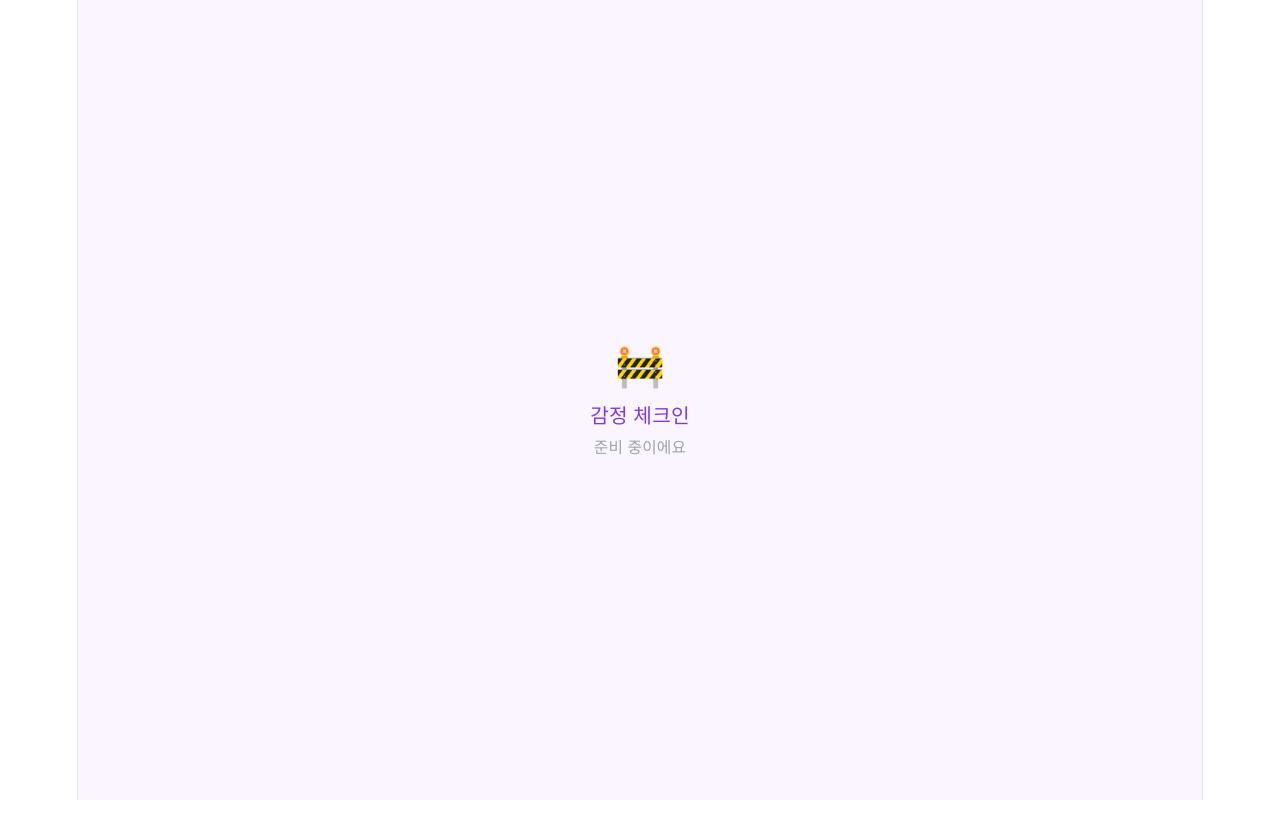
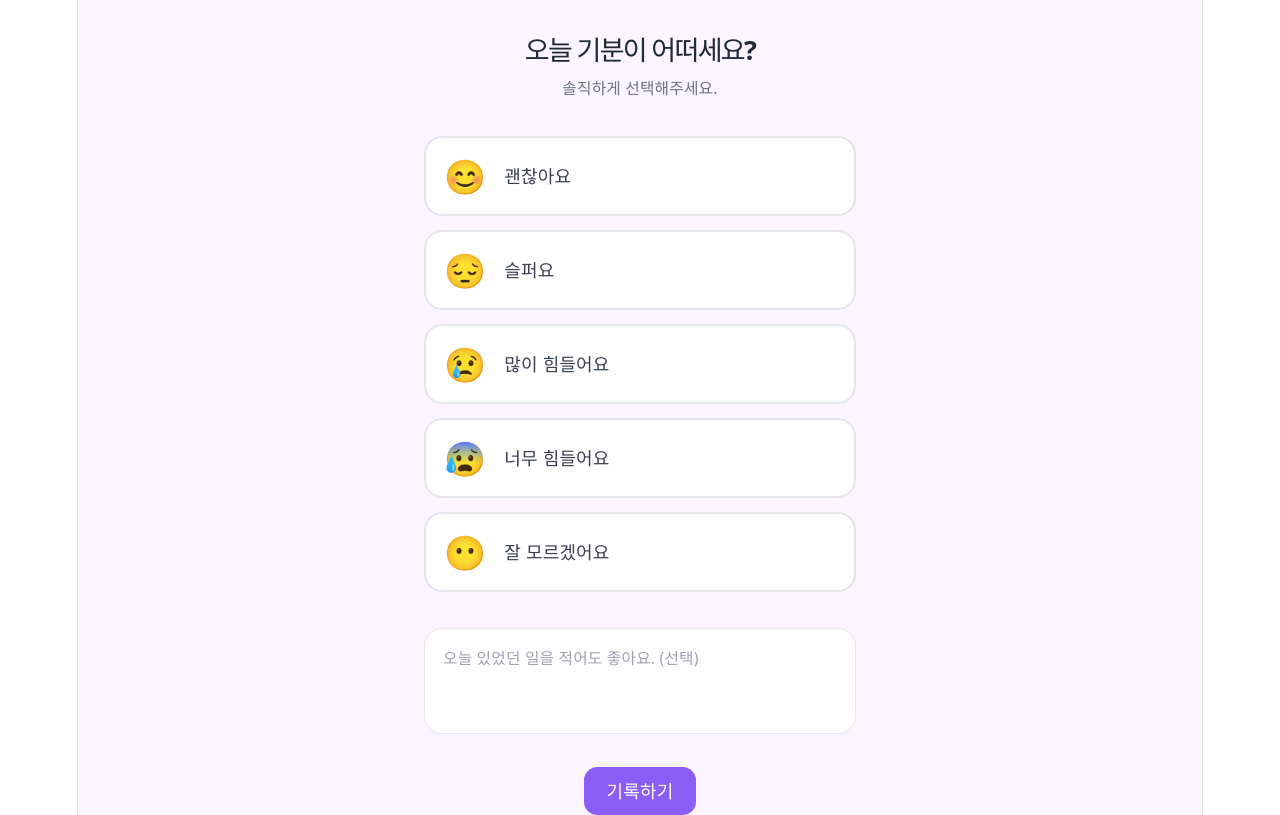
Before and after one commit to mosejong/Rainbow-Bridge, a React app in the folder frontend/: page /emotion in a window 1280 px wide. Built offline with nearby package versions, Linux system fonts and the light colour scheme; no server answers; the HTML template or start-up script is replaced by a standard one.

Commit message:
feat: 감정 체크인·추모 메시지 페이지 구현 및 환경변수 예시 추가

```diff
--- a/frontend/src/App.jsx
+++ b/frontend/src/App.jsx
@@ -1,5 +1,7 @@
 import { BrowserRouter, Routes, Route, Navigate } from 'react-router-dom';
 import ProfilePage from './pages/ProfilePage';
+import EmotionPage from './pages/EmotionPage';
+import MessagePage from './pages/MessagePage';
 
 function ComingSoon({ name }) {
   return (
@@ -19,8 +21,8 @@ function App() {
       <Routes>
         <Route path="/" element={<Navigate to="/profile" replace />} />
         <Route path="/profile" element={<ProfilePage />} />
-        <Route path="/emotion" element={<ComingSoon name="감정 체크인" />} />
-        <Route path="/message" element={<ComingSoon name="AI 추모 메시지" />} />
+        <Route path="/emotion" element={<EmotionPage />} />
+        <Route path="/message" element={<MessagePage />} />
         <Route path="/tts" element={<ComingSoon name="TTS 음성 낭독" />} />
         <Route path="/mission" element={<ComingSoon name="미션 카드" />} />
         <Route path="/timeline" element={<ComingSoon name="추모 타임라인" />} />
--- /dev/null
+++ b/frontend/src/api/emotions.js
@@ -0,0 +1,6 @@
+import api from './axiosInstance';
+
+export async function postEmotion({ pet_id, mood, note }) {
+  const { data } = await api.post('/api/v1/emotions', { pet_id, mood, note });
+  return data;
+}
--- /dev/null
+++ b/frontend/src/api/messages.js
@@ -0,0 +1,6 @@
+import api from './axiosInstance';
+
+export async function generateMessage({ pet_id }) {
+  const { data } = await api.post('/api/v1/messages/generate', { pet_id });
+  return data;
+}
--- /dev/null
+++ b/frontend/src/pages/EmotionPage.jsx
@@ -0,0 +1,98 @@
+import { useState } from 'react';
+import { useNavigate } from 'react-router-dom';
+import SafetyModal from '../components/SafetyModal';
+import Button from '../components/Button';
+import { postEmotion } from '../api/emotions';
+
+const MOODS = [
+  { emoji: '😊', label: '괜찮아요' },
+  { emoji: '😔', label: '슬퍼요' },
+  { emoji: '😢', label: '많이 힘들어요' },
+  { emoji: '😰', label: '너무 힘들어요' },
+  { emoji: '😶', label: '잘 모르겠어요' },
+];
+
+const RISK_MOODS = ['너무 힘들어요'];
+
+export default function EmotionPage() {
+  const navigate = useNavigate();
+  const [selectedMood, setSelectedMood] = useState(null);
+  const [note, setNote] = useState('');
+  const [safetyOpen, setSafetyOpen] = useState(false);
+  const [loading, setLoading] = useState(false);
+  const [error, setError] = useState('');
+
+  async function handleSubmit() {
+    if (!selectedMood) {
+      setError('오늘 기분을 선택해주세요.');
+      return;
+    }
+    setError('');
+    setLoading(true);
+
+    try {
+      const petId = localStorage.getItem('pet_id');
+      const response = await postEmotion({ pet_id: petId, mood: selectedMood, note });
+
+      if (response.risk_level >= 2 || RISK_MOODS.includes(selectedMood)) {
+        setSafetyOpen(true);
+        return;
+      }
+      navigate('/message');
+    } catch {
+      // 백엔드 연결 전 mock 처리
+      if (RISK_MOODS.includes(selectedMood)) {
+        setSafetyOpen(true);
+        return;
+      }
+      navigate('/message');
+    } finally {
+      setLoading(false);
+    }
+  }
+
+  return (
+    <div className="min-h-screen bg-purple-50 flex items-center justify-center px-4">
+      <div className="w-full max-w-sm">
+        <h1 className="text-2xl font-bold text-gray-800 text-center mb-2">오늘 기분이 어떠세요?</h1>
+        <p className="text-gray-500 text-center text-sm mb-8">솔직하게 선택해주세요.</p>
+
+        <div className="flex flex-col gap-3 mb-8">
+          {MOODS.map(({ emoji, label }) => (
+            <button
+              key={label}
+              onClick={() => setSelectedMood(label)}
+              className={`flex items-center gap-4 p-4 rounded-2xl border-2 transition-all text-left
+                ${selectedMood === label
+                  ? 'border-violet-500 bg-violet-50 shadow-md'
+                  : 'border-gray-200 bg-white hover:border-violet-300'}`}
+            >
+              <span className="text-3xl">{emoji}</span>
+              <span className={`font-medium ${selectedMood === label ? 'text-violet-700' : 'text-gray-700'}`}>
+                {label}
+              </span>
+            </button>
+          ))}
+        </div>
+
+        <div className="mb-6">
+          <textarea
+            value={note}
+            onChange={(e) => setNote(e.target.value)}
+            placeholder="오늘 있었던 일을 적어도 좋아요. (선택)"
+            className="w-full p-4 rounded-2xl border border-gray-200 bg-white resize-none text-gray-700 text-sm focus:outline-none focus:border-violet-400"
+            rows={3}
+          />
+        </div>
+
+        {error && <p className="text-red-500 text-sm text-center mb-3">{error}</p>}
+
+        <Button onClick={handleSubmit} disabled={loading} variant="primary">
+          {loading ? '기록 중...' : '기록하기'}
+        </Button>
+      </div>
+
+      <SafetyModal isOpen={safetyOpen} onClose={() => { setSafetyOpen(false); navigate('/message'); }} />
+    </div>
+  );
+}
--- /dev/null
+++ b/frontend/src/pages/MessagePage.jsx
@@ -0,0 +1,86 @@
+import { useState, useEffect } from 'react';
+import { useNavigate } from 'react-router-dom';
+import Card from '../components/Card';
+import Button from '../components/Button';
+import LoadingSpinner from '../components/LoadingSpinner';
+import { generateMessage } from '../api/messages';
+import { mockMessage } from '../api/mock';
+
+export default function MessagePage() {
+  const navigate = useNavigate();
+  const [message, setMessage] = useState(null);
+  const [loading, setLoading] = useState(true);
+  const [error, setError] = useState('');
+
+  const petName = localStorage.getItem('pet_name') || '소중한 친구';
+
+  async function fetchMessage() {
+    setLoading(true);
+    setError('');
+    setMessage(null);
+
+    try {
+      const petId = localStorage.getItem('pet_id');
+      const data = await generateMessage({ pet_id: petId });
+      setMessage(data);
+      localStorage.setItem('message_id', data._id);
+    } catch {
+      // 백엔드 연결 전 mock 처리
+      setMessage(mockMessage);
+      localStorage.setItem('message_id', mockMessage._id);
+    } finally {
+      setLoading(false);
+    }
+  }
+
+  useEffect(() => {
+    fetchMessage();
+  }, []);
+
+  return (
+    <div className="min-h-screen bg-purple-50 flex items-center justify-center px-4">
+      <div className="w-full max-w-sm">
+        <h1 className="text-2xl font-bold text-gray-800 text-center mb-2">
+          {petName}와(과)의 추억
+        </h1>
+        <p className="text-gray-500 text-center text-sm mb-8">
+          소중한 기억을 담아 메시지를 만들었어요.
+        </p>
+
+        {loading && (
+          <div className="text-center py-12">
+            <LoadingSpinner message={`${petName}의 추억을 떠올리고 있어요...`} />
+          </div>
+        )}
+
+        {!loading && error && (
+          <p className="text-red-500 text-sm text-center mb-4">{error}</p>
+        )}
+
+        {!loading && message && (
+          <>
+            <Card className="bg-violet-50 border border-violet-100 mb-6">
+              <p className="text-gray-700 leading-relaxed text-base whitespace-pre-wrap">
+                {message.content}
+              </p>
+              {message.tone && (
+                <p className="text-violet-400 text-xs mt-4 text-right">
+                  톤: {message.tone}
+                </p>
+              )}
+            </Card>
+
+            <div className="flex flex-col gap-3">
+              <Button variant="primary" onClick={() => navigate('/tts')}>
+                🔊 음성으로 듣기
+              </Button>
+              <Button variant="ghost" onClick={fetchMessage}>
+                🔄 다시 생성
+              </Button>
+            </div>
+          </>
+        )}
+      </div>
+    </div>
+  );
+}
```
Also changed, not shown: 1 other file (tests, documents, lock files or other folders).
